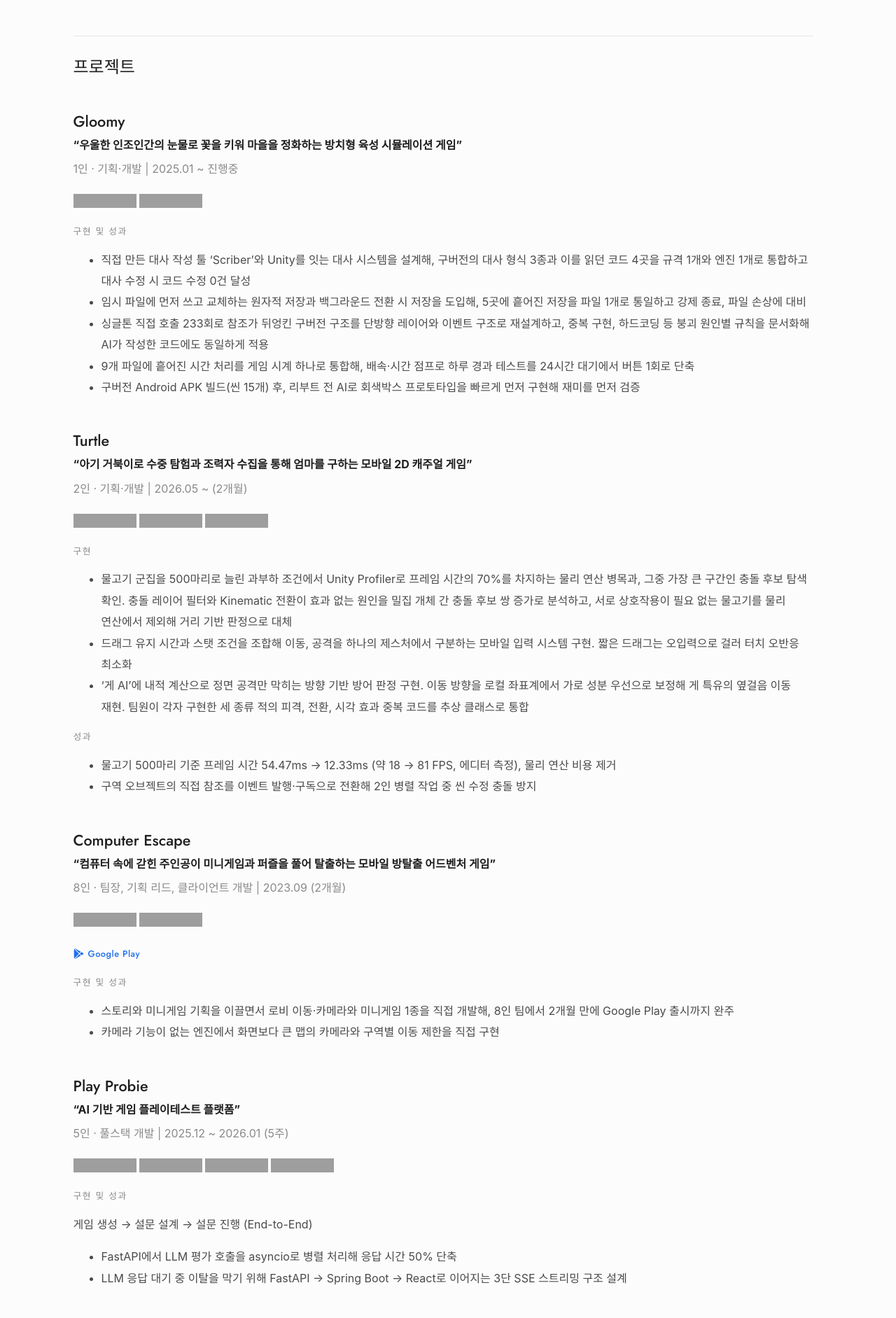
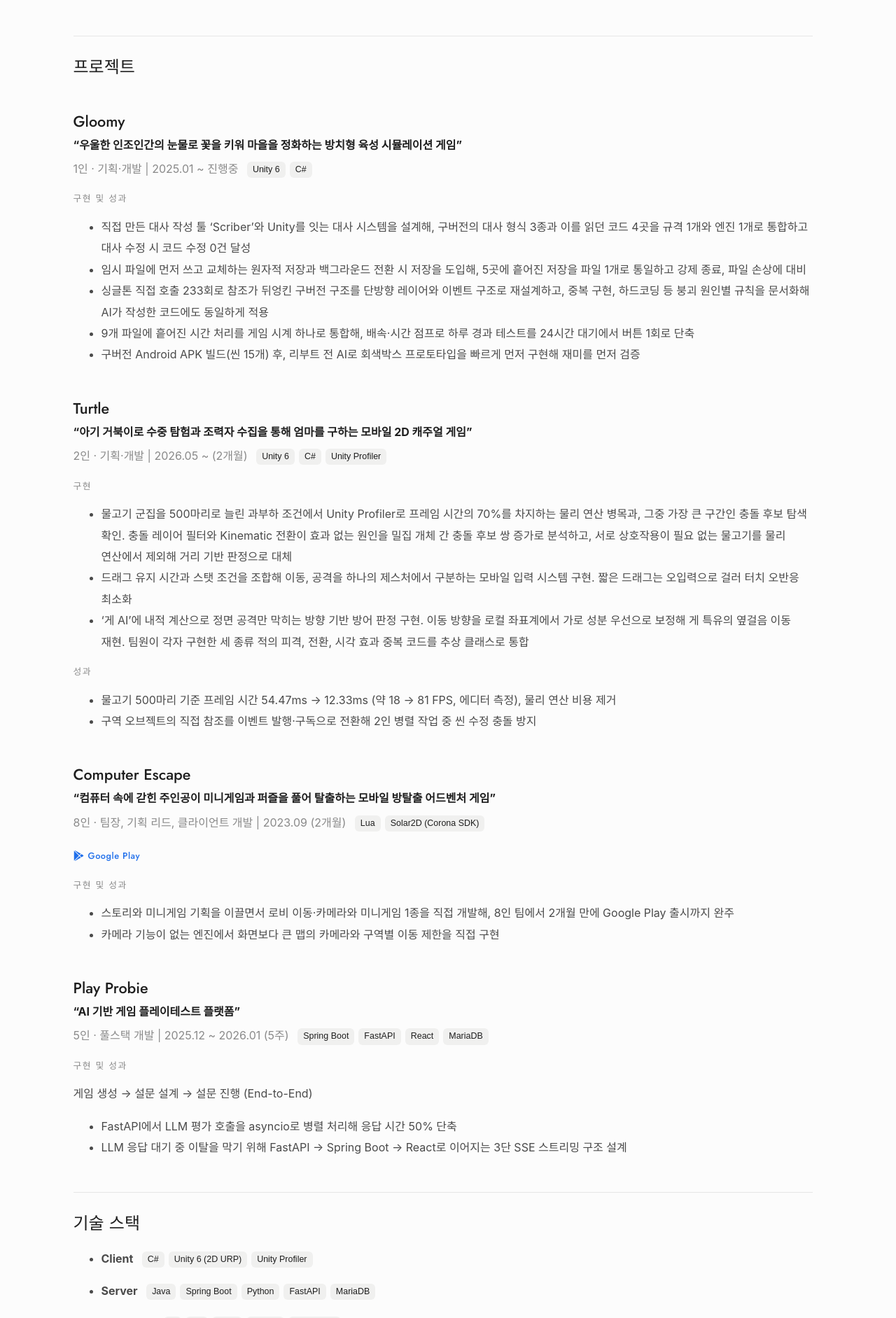
Before and after one commit to HelloNobb/HelloNobb.github.io, a Jekyll site: the page built from resume.md, in a window 1280 px wide. Shown: the part 429-2312 px from the top of the page at 70% size. Built offline with Jekyll 4.4.1, drawn with Linux system fonts in a browser that asks for light colours; some web fonts are replaced; some of the changed text lies outside the part shown; grey boxes are pictures that could not be loaded.

Commit message:
Gray text chips for tech stacks, add FOR_ME.md guide
Replace Shields badges with light gray text chips that sit on the same
line as the surrounding text, including the resume project lines and
grouped stacks. Add a personal user guide (excluded from the site).

```diff
--- a/_config.yml
+++ b/_config.yml
@@ -33,3 +33,4 @@ defaults:
 exclude:
   - README.md
   - CLAUDE.md
+  - FOR_ME.md
--- a/_data/badges.yml
+++ /dev/null
@@ -1,32 +0,0 @@
-# Tech-stack badges (Shields.io). Key = text exactly as written in stack lists.
-# logo = Simple Icons slug (leave empty for none), color = hex without '#'.
-# Unknown names still render as a plain gray badge.
-"Unity 6":            { logo: unity, color: "000000" }
-"Unity 6 (URP 2D)":   { logo: unity, color: "000000" }
-"Unity 6 (2D URP)":   { logo: unity, color: "000000" }
-"Unity Profiler":     { logo: unity, color: "222222" }
-"C#":                 { logo: dotnet, color: "512BD4" }
-"C":                  { logo: c, color: "A8B9CC", logo_color: "000000" }
-"Java":               { logo: openjdk, color: "ED8B00" }
-"Python":             { logo: python, color: "3776AB" }
-"TypeScript":         { logo: typescript, color: "3178C6" }
-"Lua":                { logo: lua, color: "2C2D72" }
-"Solar2D (Corona SDK)": { logo: "", color: "F26B21" }
-"React":              { logo: react, color: "20232A", logo_color: "61DAFB" }
-"React 19":           { logo: react, color: "20232A", logo_color: "61DAFB" }
-"Vite 5":             { logo: vite, color: "646CFF" }
-"Electron 42":        { logo: electron, color: "47848F" }
-"Supabase (Postgres JSONB, OAuth, RLS)": { logo: supabase, color: "3FCF8E", logo_color: "000000" }
-"PWA":                { logo: pwa, color: "5A0FC8" }
-"Vercel":             { logo: vercel, color: "000000" }
-"Tailwind":           { logo: tailwindcss, color: "06B6D4" }
-"Zustand":            { logo: "", color: "443E38" }
-"Spring Boot":        { logo: springboot, color: "6DB33F" }
-"FastAPI":            { logo: fastapi, color: "009688" }
-"LangGraph":          { logo: langchain, color: "1C3C3C" }
-"MariaDB":            { logo: mariadb, color: "003545" }
-"ChromaDB":           { logo: "", color: "FF6446" }
-"AWS Bedrock":        { logo: "", color: "FF9900", logo_color: "000000" }
-"Titan Embedding":    { logo: "", color: "232F3E" }
-"Git":                { logo: git, color: "F05032" }
-"Claude Code":        { logo: claude, color: "D97757" }
--- a/_includes/badge.html
+++ /dev/null
@@ -1,6 +0,0 @@
-{%- comment -%}One tech badge. name: text as written in the stack list (looked up in _data/badges.yml).{%- endcomment -%}
-{%- assign badge_name = include.name | strip -%}
-{%- assign b = site.data.badges[badge_name] -%}
-{%- assign text = badge_name | replace: "-", "--" | replace: "_", "__" | url_encode | replace: "+", "%20" -%}
-{%- assign color = b.color | default: "6b7280" -%}
-<img class="badge" src="https://img.shields.io/badge/{{ text }}-{{ color }}?style=flat-square{% if b.logo and b.logo != "" %}&logo={{ b.logo }}&logoColor={{ b.logo_color | default: "white" }}{% endif %}" alt="{{ badge_name }}" height="20">
--- a/_includes/badges.html
+++ /dev/null
@@ -1,17 +0,0 @@
-{%- comment -%}
-Badge row. Pass either items (an array from front matter) or list ("A|B|C").
-An item like "FE: React, TypeScript" becomes a labeled group of badges.
-more=true adds a trailing "…" to show the list is shortened.
-{%- endcomment -%}
-{%- if include.list -%}{%- assign items = include.list | split: "|" -%}{%- else -%}{%- assign items = include.items -%}{%- endif -%}
-<span class="badges">
-{%- for raw in items -%}
-  {%- if raw contains ":" -%}
-    {%- assign parts = raw | split: ":" -%}{%- assign names = parts[1] | split: "," -%}
-    <span class="badge-group"><span class="badge-group-label">{{ parts[0] | strip }}</span>{% for group_item in names %}{% include badge.html name=group_item %}{% endfor %}</span>
-  {%- else -%}
-    {%- include badge.html name=raw -%}
-  {%- endif -%}
-{%- endfor -%}
-{%- if include.more -%}<span class="badge-more" title="전체 기술 스택은 상세 페이지에">…</span>{%- endif -%}
-</span>
--- /dev/null
+++ b/_includes/chips.html
@@ -0,0 +1,17 @@
+{%- comment -%}
+Tech-stack chips (light gray, text only). Pass either items (an array from front matter) or list ("A|B|C").
+An item like "FE: React, TypeScript" becomes a labeled group, kept on the same line as the others.
+more=true adds a trailing "…" to show the list is shortened.
+{%- endcomment -%}
+{%- if include.list -%}{%- assign chip_items = include.list | split: "|" -%}{%- else -%}{%- assign chip_items = include.items -%}{%- endif -%}
+<span class="chips">
+{%- for chip_raw in chip_items -%}
+  {%- if chip_raw contains ":" -%}
+    {%- assign chip_parts = chip_raw | split: ":" -%}{%- assign chip_names = chip_parts[1] | split: "," -%}
+    <span class="chip-group"><span class="chip-group-label">{{ chip_parts[0] | strip }}</span>{% for chip_name in chip_names %}<span class="chip">{{ chip_name | strip }}</span>{% endfor %}</span>
+  {%- else -%}
+    <span class="chip">{{ chip_raw | strip }}</span>
+  {%- endif -%}
+{%- endfor -%}
+{%- if include.more -%}<span class="chip-more" title="전체 기술 스택은 상세 페이지에">…</span>{%- endif -%}
+</span>
--- a/_includes/project-meta.html
+++ b/_includes/project-meta.html
@@ -4,7 +4,7 @@
   {% if p.period %}<dt>기간</dt><dd>{{ p.period }}</dd>{% endif %}
   {% if p.team %}<dt>인원</dt><dd>{{ p.team }}</dd>{% endif %}
   {% if p.role %}<dt>내 역할</dt><dd>{{ p.role }}</dd>{% endif %}
-  {% if p.stack %}<dt>기술 스택</dt><dd>{% if include.full or p.stack_short == nil %}{% include badges.html items=p.stack %}{% else %}{% include badges.html items=p.stack_short more=true %}{% endif %}</dd>{% endif %}
+  {% if p.stack %}<dt>기술 스택</dt><dd>{% if include.full or p.stack_short == nil %}{% include chips.html items=p.stack %}{% else %}{% include chips.html items=p.stack_short more=true %}{% endif %}</dd>{% endif %}
   {% if include.full and p.features %}<dt>주요 기능</dt><dd>{{ p.features | join: "<br>" }}</dd>{% endif %}
 </dl>
 {% if p.links.github or p.links.video or p.links.play %}
--- a/assets/style.css
+++ b/assets/style.css
@@ -261,11 +261,11 @@ video.clip { display: block; width: 100%; max-width: 880px; height: auto; margin
 @media (max-width: 760px) { .home-columns { grid-template-columns: 1fr; gap: 56px; } }
 @media (max-width: 760px) { .home-columns { margin-top: 64px; } .home-columns .overview-item, .blog-item { grid-template-columns: 88px 1fr; } }
 
-/* Tech-stack badges (Shields.io images) */
-.badges { display: inline-flex; flex-wrap: wrap; align-items: center; gap: 4px; vertical-align: middle; }
-img.badge { display: inline-block; height: 20px; width: auto; margin: 0; border: 0; }
-.badge-group { display: flex; flex-wrap: wrap; align-items: center; gap: 4px; width: 100%; }
-.badge-group-label { min-width: 72px; font-size: .78rem; color: var(--muted); }
-.badge-more { padding: 0 4px; font-weight: 700; color: var(--muted); }
-main > p > .badges { margin: 2px 0 6px; }
-main > ul .badges { margin-left: 6px; }
+/* Tech-stack chips: light gray, text only, flow on the same line as surrounding text */
+.chips { display: inline-flex; flex-wrap: wrap; align-items: center; gap: 4px 6px; vertical-align: middle; }
+.chip { display: inline-block; padding: 1px 8px; border-radius: 6px; background: #f0f0ef; color: var(--strong); font-family: Pretendard, sans-serif; font-size: .78rem; font-weight: 400; line-height: 1.7; white-space: nowrap; }
+.chip-group { display: inline-flex; flex-wrap: wrap; align-items: center; gap: 4px 6px; margin-right: 10px; }
+.chip-group-label { font-size: .74rem; color: var(--muted); }
+.chip-more { padding: 0 2px; font-weight: 700; color: var(--muted); }
+main > p.muted .chips { margin-left: 8px; }
+main > ul .chips { margin-left: 8px; }
--- a/resume.md
+++ b/resume.md
@@ -30,10 +30,7 @@ permalink: /resume/
 
 **“우울한 인조인간의 눈물로 꽃을 키워 마을을 정화하는 방치형 육성 시뮬레이션 게임”**
 
-1인 · 기획·개발 \| 2025.01 ~ 진행중
-{: .muted}
-
-{% include badges.html list="Unity 6|C#" %}
+<p class="muted">1인 · 기획·개발 | 2025.01 ~ 진행중 {% include chips.html list="Unity 6|C#" %}</p>
 
 #### 구현 및 성과
 
@@ -47,10 +44,7 @@ permalink: /resume/
 
 **“아기 거북이로 수중 탐험과 조력자 수집을 통해 엄마를 구하는 모바일 2D 캐주얼 게임”**
 
-2인 · 기획·개발 \| 2026.05 ~ (2개월)
-{: .muted}
-
-{% include badges.html list="Unity 6|C#|Unity Profiler" %}
+<p class="muted">2인 · 기획·개발 | 2026.05 ~ (2개월) {% include chips.html list="Unity 6|C#|Unity Profiler" %}</p>
 
 #### 구현
 
@@ -67,10 +61,7 @@ permalink: /resume/
 
 **“컴퓨터 속에 갇힌 주인공이 미니게임과 퍼즐을 풀어 탈출하는 모바일 방탈출 어드벤처 게임”**
 
-8인 · 팀장, 기획 리드, 클라이언트 개발 \| 2023.09 (2개월)
-{: .muted}
-
-{% include badges.html list="Lua|Solar2D (Corona SDK)" %}
+<p class="muted">8인 · 팀장, 기획 리드, 클라이언트 개발 | 2023.09 (2개월) {% include chips.html list="Lua|Solar2D (Corona SDK)" %}</p>
 
 {% include link.html url="https://play.google.com/store/apps/details?id=com.solar2d.app.Computer_Escape&hl=ko" label="Google Play" icon="googleplay" %}
 
@@ -83,10 +74,7 @@ permalink: /resume/
 
 **“AI 기반 게임 플레이테스트 플랫폼”**
 
-5인 · 풀스택 개발 \| 2025.12 ~ 2026.01 (5주)
-{: .muted}
-
-{% include badges.html list="Spring Boot|FastAPI|React|MariaDB" %}
+<p class="muted">5인 · 풀스택 개발 | 2025.12 ~ 2026.01 (5주) {% include chips.html list="Spring Boot|FastAPI|React|MariaDB" %}</p>
 
 #### 구현 및 성과
 
@@ -97,10 +85,10 @@ permalink: /resume/
 
 ## 기술 스택
 
-- **Client** {% include badges.html list="C#|Unity 6 (2D URP)|Unity Profiler" %}
-- **Server** {% include badges.html list="Java|Spring Boot|Python|FastAPI|MariaDB" %}
-- **Language** {% include badges.html list="C|C#|Java|Python|TypeScript" %}
-- **Tools** {% include badges.html list="Git|Claude Code" %}
+- **Client** {% include chips.html list="C#|Unity 6 (2D URP)|Unity Profiler" %}
+- **Server** {% include chips.html list="Java|Spring Boot|Python|FastAPI|MariaDB" %}
+- **Language** {% include chips.html list="C|C#|Java|Python|TypeScript" %}
+- **Tools** {% include chips.html list="Git|Claude Code" %}
 
 ## 학력
 
```
Also changed, not shown: FOR_ME.md (added, +294 -0 lines), 1 other file.
